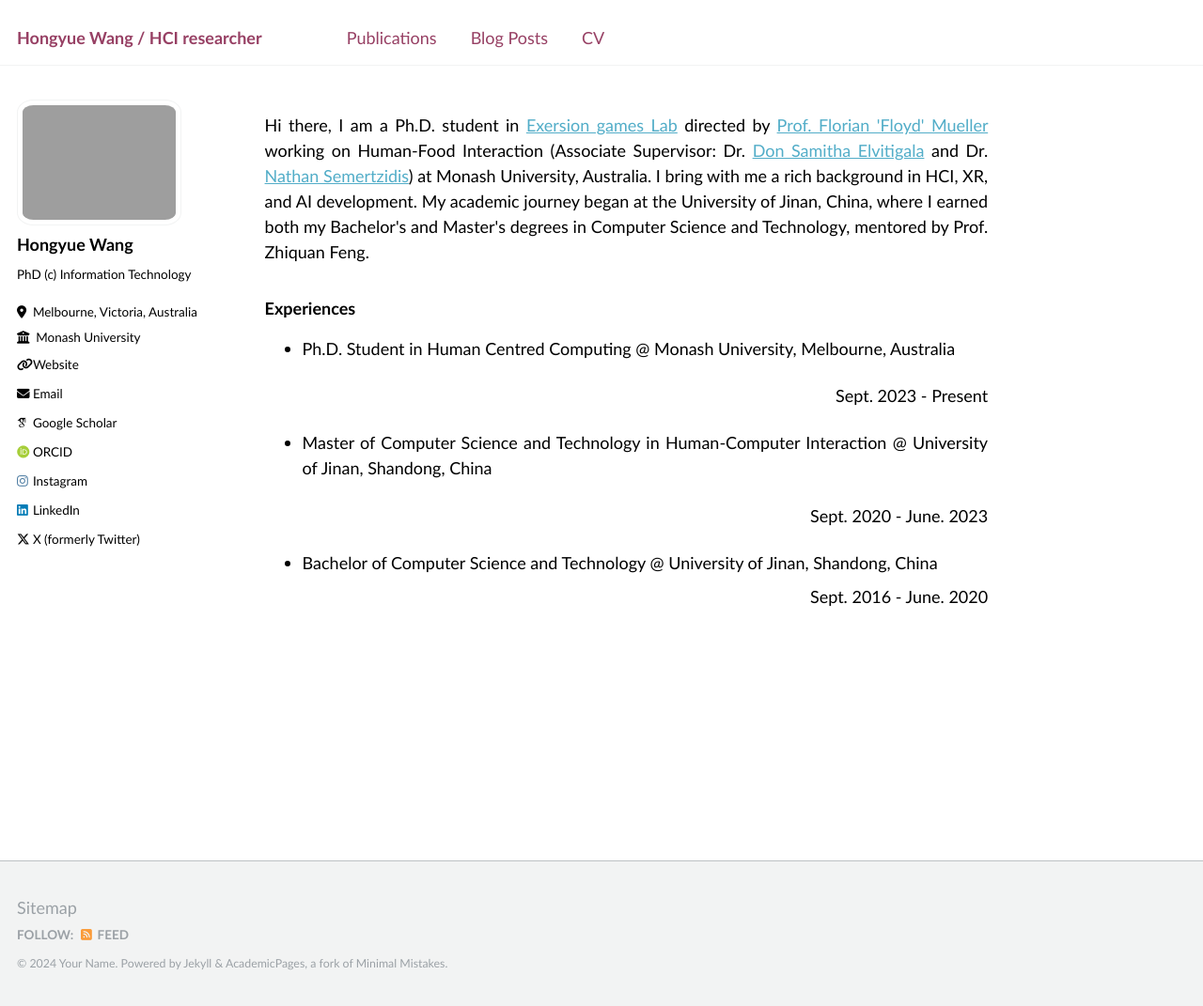
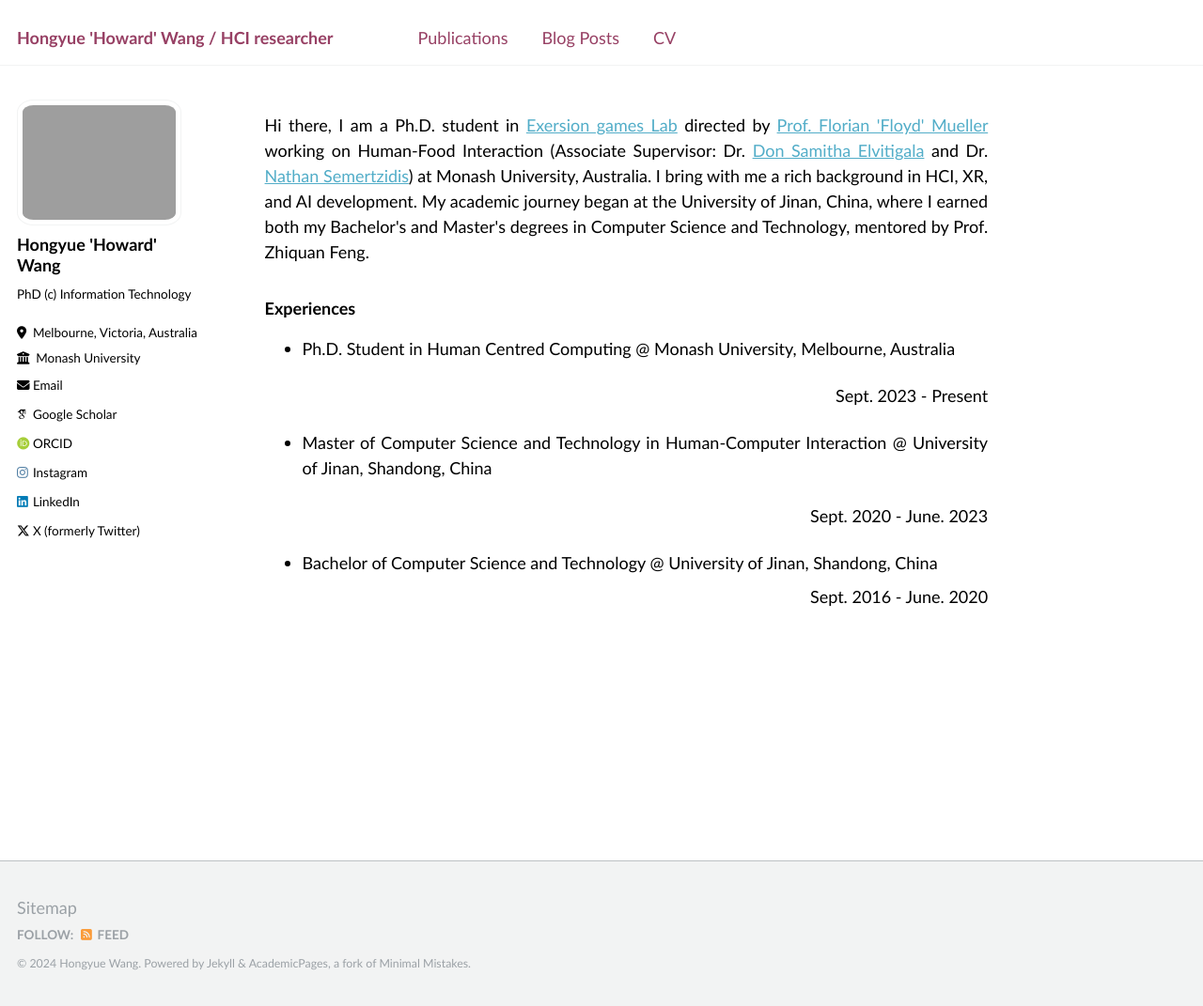
Before and after one commit to hongyue-howard-wang/hongyue-howard-wang.github.io, a Jekyll site: the page built from _pages/about.md, in a window 1280 px wide and 1071 px high. Shown: the whole window at 94% size. Built offline with Jekyll 4.4.1, drawn with Linux system fonts in a browser that asks for light colours; some web fonts are replaced.

Commit message:
Update _config.yml

```diff
--- a/_config.yml
+++ b/_config.yml
@@ -8,9 +8,9 @@
 
 # Basic Site Settings
 locale                   : "en-US"
-title                    : "Hongyue Wang / HCI researcher"
+title                    : "Hongyue 'Howard' Wang / HCI researcher"
 title_separator          : "-"
-name                     : &name "Your Name"
+name                     : &name "Hongyue Wang"
 description              : &description "personal description"
 url                      : https://hongyue-howard-wang.github.io # the base hostname & protocol for your site e.g. "https://mmistakes.github.io"
 baseurl                  : "" # the subpath of your site, e.g. "/blog"
@@ -22,13 +22,13 @@ repository               : "academicpages/academicpages.github.io"
 author:
   # Biographic information
   avatar           : "Photo.png"
-  name             : "Hongyue Wang"
+  name             : "Hongyue 'Howard' Wang"
   pronouns         :
   bio              : "PhD (c) Information Technology"
   location         : "Melbourne, Victoria, Australia"
   employer         : "Monash University"
-  uri              : "https://hongyue-howard-wang.github.io"
-  email            : "hongyue[at]exertiongameslab.org"
+  # uri              : "https://hongyue-howard-wang.github.io"
+  email            : "hongyue@exertiongameslab.org"
 
   # Academic websites
   arxiv            : # URL - Update with the correct link to your profile
```
